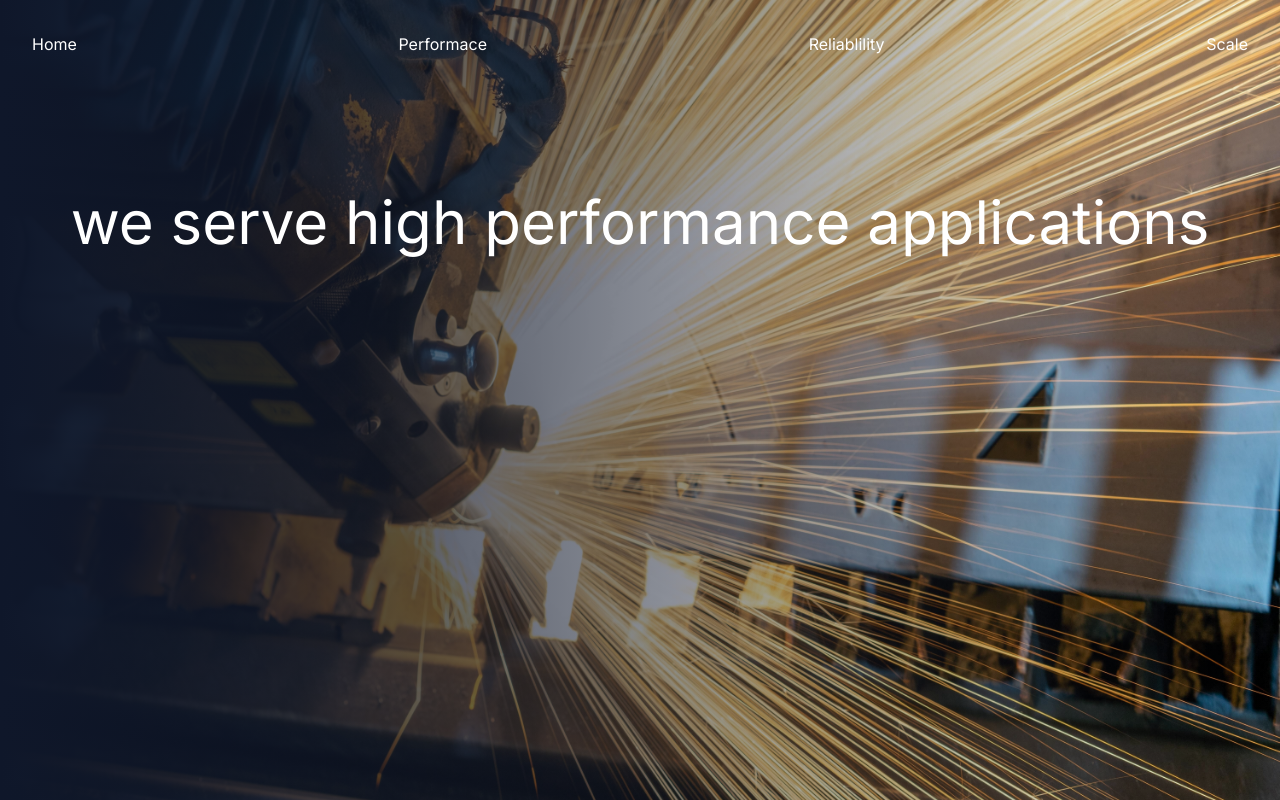
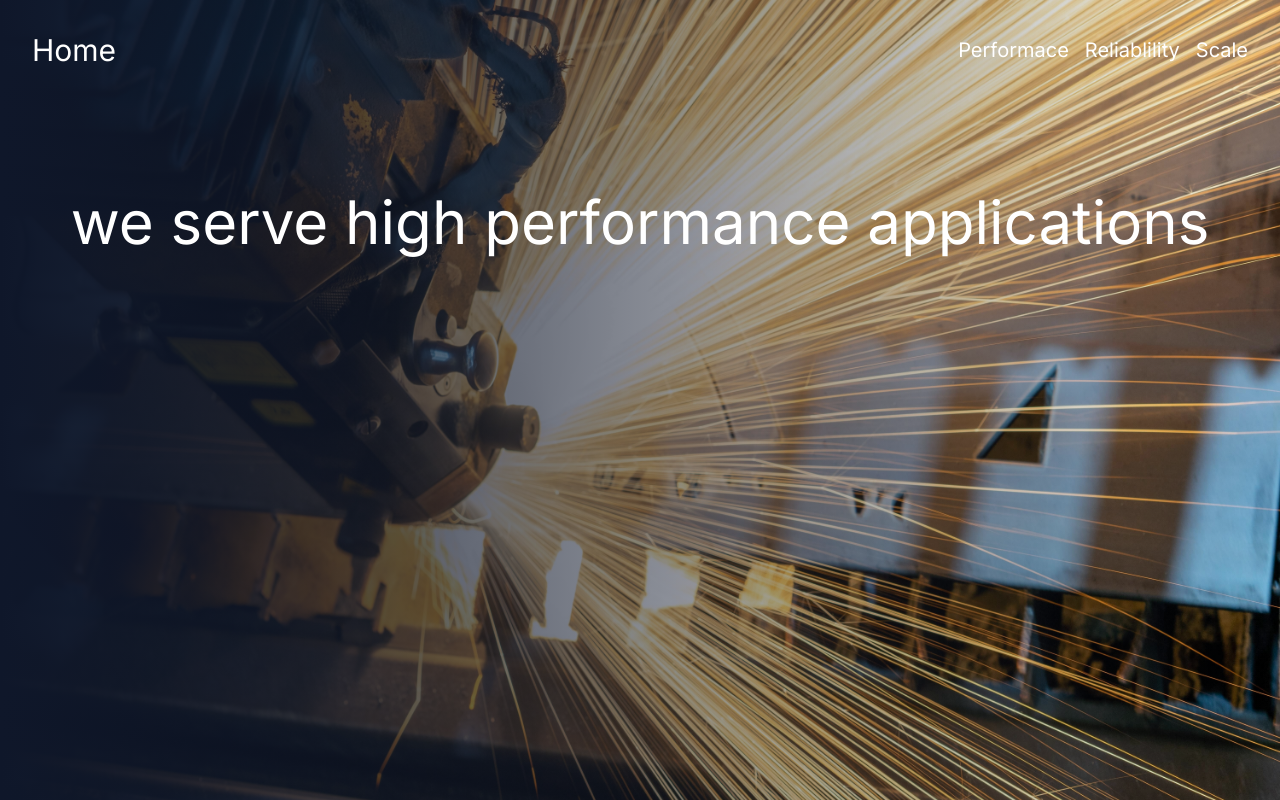
Before and after one commit to Alzubair98/corp, a Next.js app: page /performance in a window 1280 px wide. Built offline with nearby package versions, Linux system fonts and the light colour scheme.

Commit message:
fix style

```diff
--- a/src/components/header.tsx
+++ b/src/components/header.tsx
@@ -4,10 +4,14 @@ export default function Header() {
   return (
     <div className="w-full absolute text-white z-10">
       <nav className="container relative flex flex-wrap items-center justify-between mx-auto p-8">
-        <Link href="/">Home</Link>
-        <Link href="/performance">Performace</Link>
-        <Link href="/reliability ">Reliablility</Link>
-        <Link href="/scale">Scale</Link>
+        <Link href="/" className="font-bond text-3xl">
+          Home
+        </Link>
+        <div className="space-x-4 text-xl">
+          <Link href="/performance">Performace</Link>
+          <Link href="/reliability ">Reliablility</Link>
+          <Link href="/scale">Scale</Link>
+        </div>
       </nav>
     </div>
   );
```
